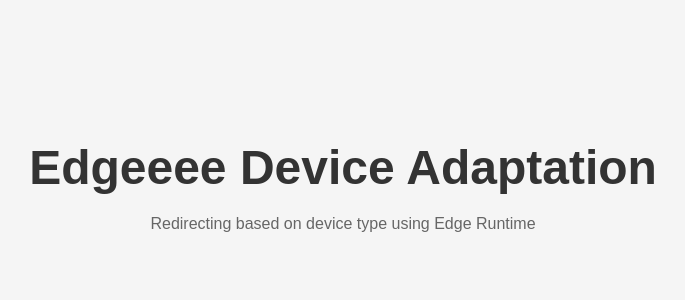
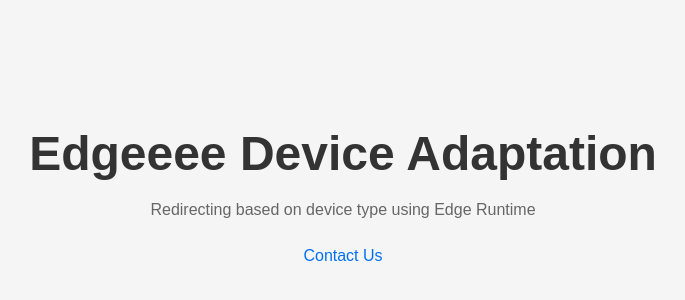
Before and after one commit to SakshiKoli-CS/test_edge_function, a Next.js app: page / in a window 1280 px wide. Shown: the part 212-512 px from the top of the page, without its empty margins (297-982 px from the left). Built offline with nearby package versions, Linux system fonts and the light colour scheme.

Commit message:
add email to test

```diff
--- a/pages/index.js
+++ b/pages/index.js
@@ -28,6 +28,9 @@
         <p style={{ margin: '20px 0', color: '#666', fontSize: '16px' }}>
           Redirecting based on device type using Edge Runtime
         </p>
+        <a href="mailto:example@example.com" style={{ color: '#0070f3', textDecoration: 'none', fontSize: '16px' }}>
+          Contact Us
+        </a>
       </div>
     </div>
   )
```
